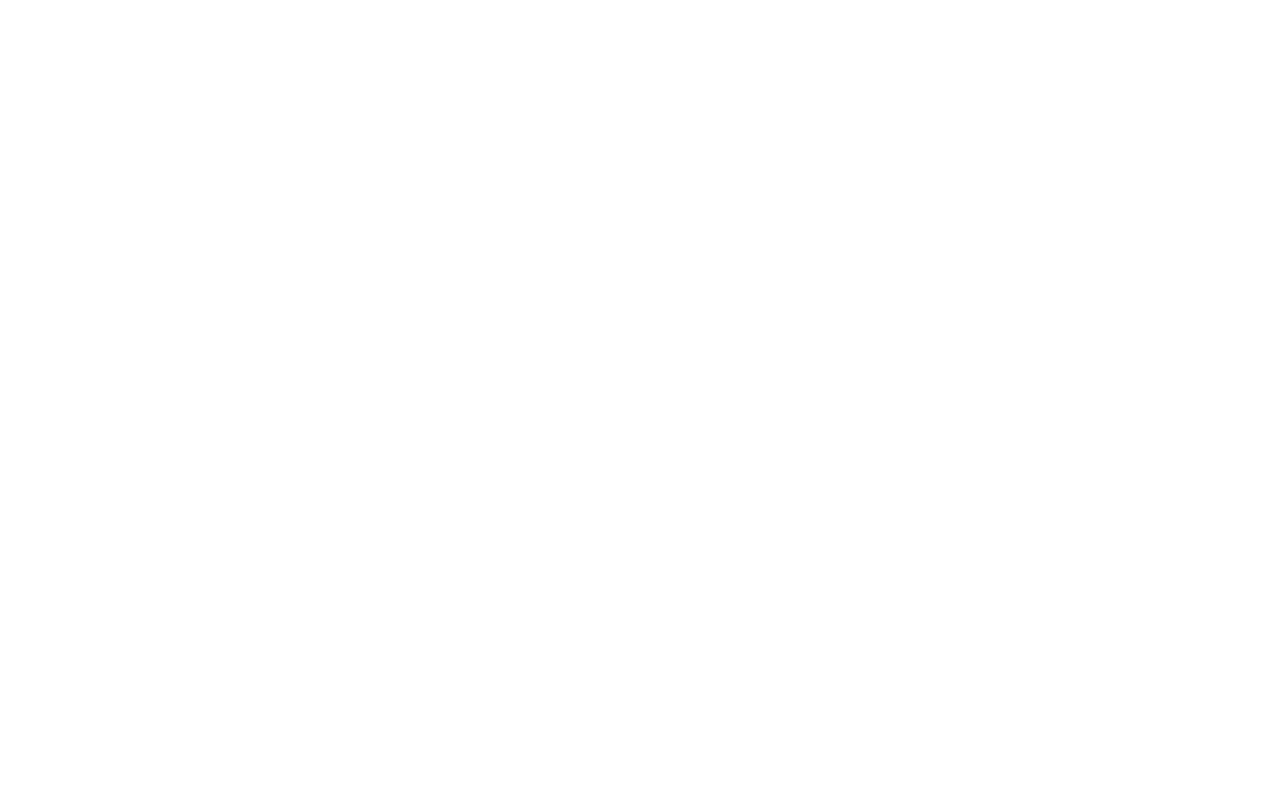
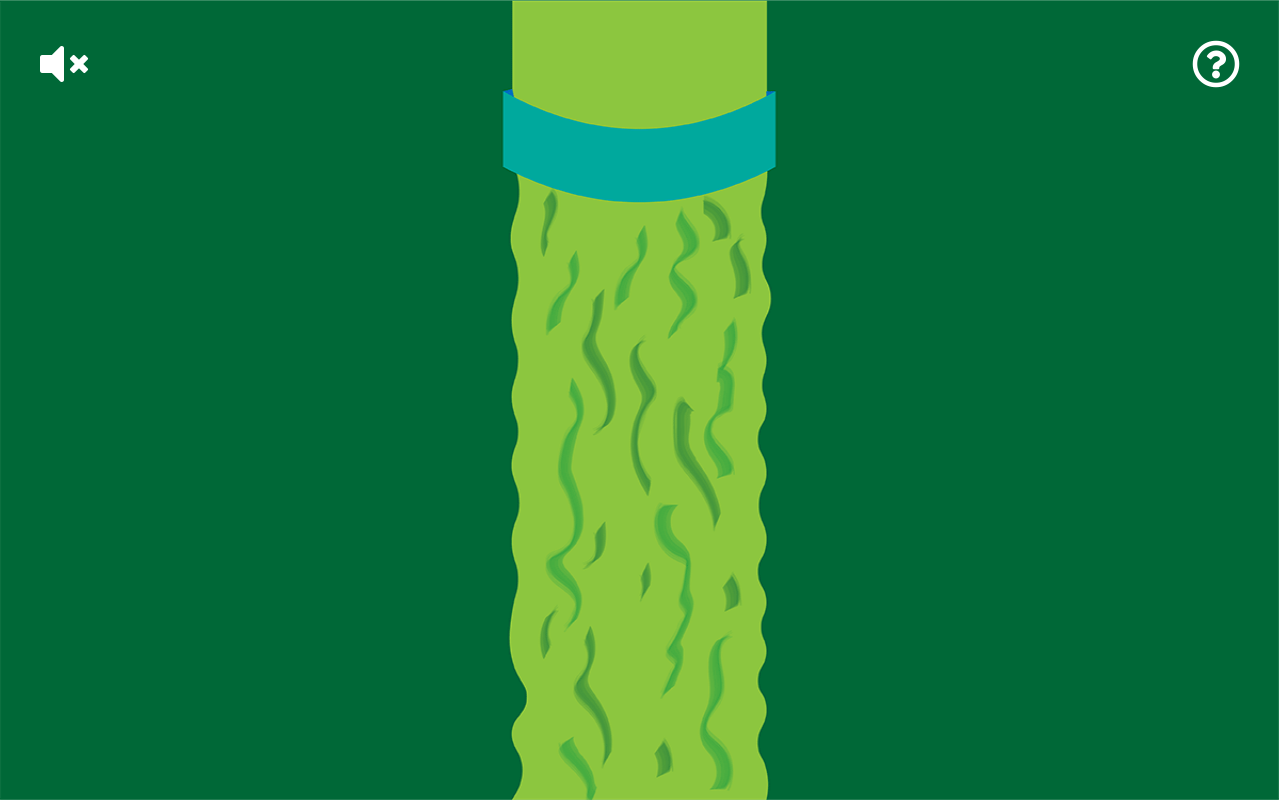
Before and after one commit to gabrieloliveirapinto/take-a-breath, a Vue app: page /animation/1 in a window 1280 px wide. Built offline with nearby package versions, Linux system fonts and the light colour scheme.

Commit message:
animation working

```diff
--- /dev/null
+++ b/src/components/Animation.vue
@@ -0,0 +1,15 @@
+<template>
+  <div class="animation">
+    <img loop="infinite" src="/images/animacao1.gif">
+  </div>
+</template>
+
+<script>
+export default {
+  name: "Animation",
+  props: {
+    index: String
+  },
+  methods: {}
+};
+</script>
--- a/src/components/BtnList.vue
+++ b/src/components/BtnList.vue
@@ -16,6 +16,9 @@ export default {
       if (this.section === "symptoms") {
         this.$router.push({ name: "places" });
       }
+      if (this.section === "places") {
+        this.$router.push({ name: "animation", params: { id: 0 } });
+      }
     }
   }
 };
--- a/src/router.js
+++ b/src/router.js
@@ -30,6 +30,15 @@ export default new Router({
       // which is lazy-loaded when the route is visited.
       component: () =>
         import(/* webpackChunkName: "about" */ "./views/SelectPlace.vue")
+    },
+    {
+      path: "/animation/:id",
+      name: "animation",
+      // route level code-splitting
+      // this generates a separate chunk (about.[hash].js) for this route
+      // which is lazy-loaded when the route is visited.
+      component: () =>
+        import(/* webpackChunkName: "about" */ "./views/MainPage.vue")
     }
   ]
 });
--- a/src/styles/main.scss
+++ b/src/styles/main.scss
@@ -8,5 +8,6 @@
 // Pages
 @import "pages/home";
 @import "pages/select";
+@import "pages/main-page";
 
 @import "base";
--- /dev/null
+++ b/src/styles/pages/_main-page.scss
@@ -0,0 +1,19 @@
+.main-page {
+  height: 100vh;
+  width: 100%;
+  // background-image: url("/images/animacao1.png");
+  // background-position: cover;
+  // background-position: center;
+  // background-repeat: no-repeat;
+  // background-size: cover;
+}
+
+.animation {
+  width: 100%;
+  height: 100%;
+
+  img {
+    width: 100%;
+    height: 100%;
+  }
+}
--- a/src/styles/pages/_select.scss
+++ b/src/styles/pages/_select.scss
@@ -21,3 +21,11 @@
   background-repeat: no-repeat;
   background-size: cover;
 }
+
+.select--places {
+  background-image: url("/images/testesdecor_Prancheta_1_copia_5.png");
+  background-position: cover;
+  background-position: center;
+  background-repeat: no-repeat;
+  background-size: cover;
+}
--- /dev/null
+++ b/src/views/MainPage.vue
@@ -0,0 +1,27 @@
+<template>
+  <div class="main-page">
+    <animation v-bind:index="index"/>
+  </div>
+</template>
+
+<script>
+// import { mapState } from "vuex";
+import Animation from "@/components/Animation";
+
+export default {
+  components: {
+    animation: Animation
+  },
+  data() {
+    return {
+      index: 0
+    };
+  },
+  created() {
+    this.index = this.$route.params.id;
+  }
+  // watch: {
+
+  // }
+};
+</script>
--- a/src/views/SelectPlace.vue
+++ b/src/views/SelectPlace.vue
@@ -1,5 +1,5 @@
 <template>
-  <div class="select select--symptoms">
+  <div class="select select--places">
     <h1 class="select__title">Onde te encontras?</h1>
     <btn-list v-bind:btns="this.symptoms" v-bind:section="section"/>
   </div>
```
Also changed, not shown: public/images/animacao1.gif (added), public/images/testesdecor_Prancheta_1_copia_5.png (renamed from public/images/testesdecor_Prancheta 1 cópia 5.png).
